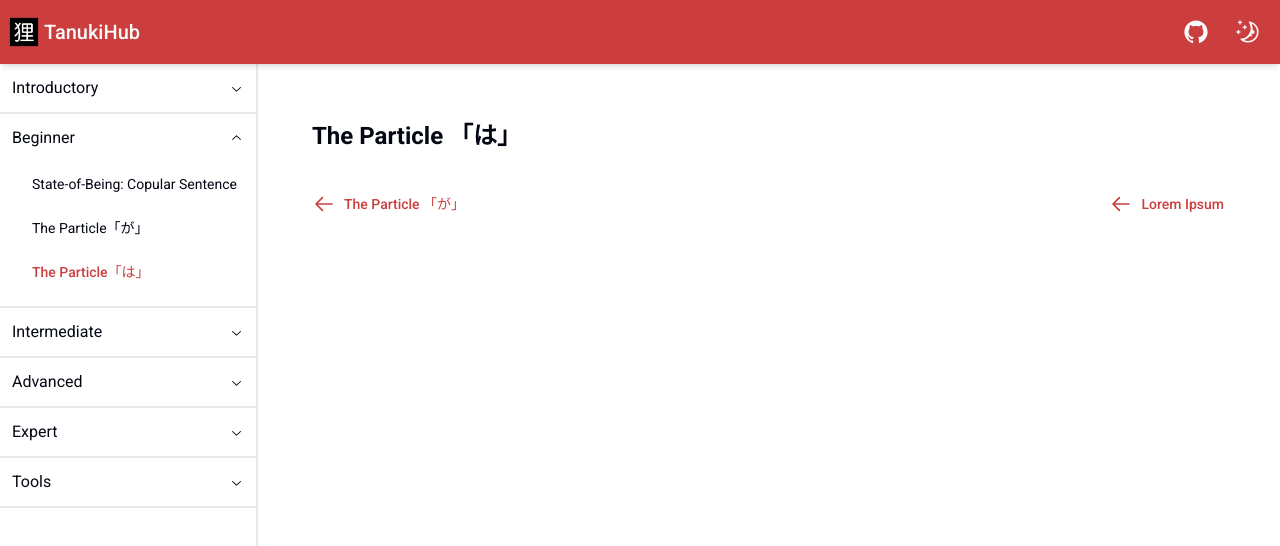
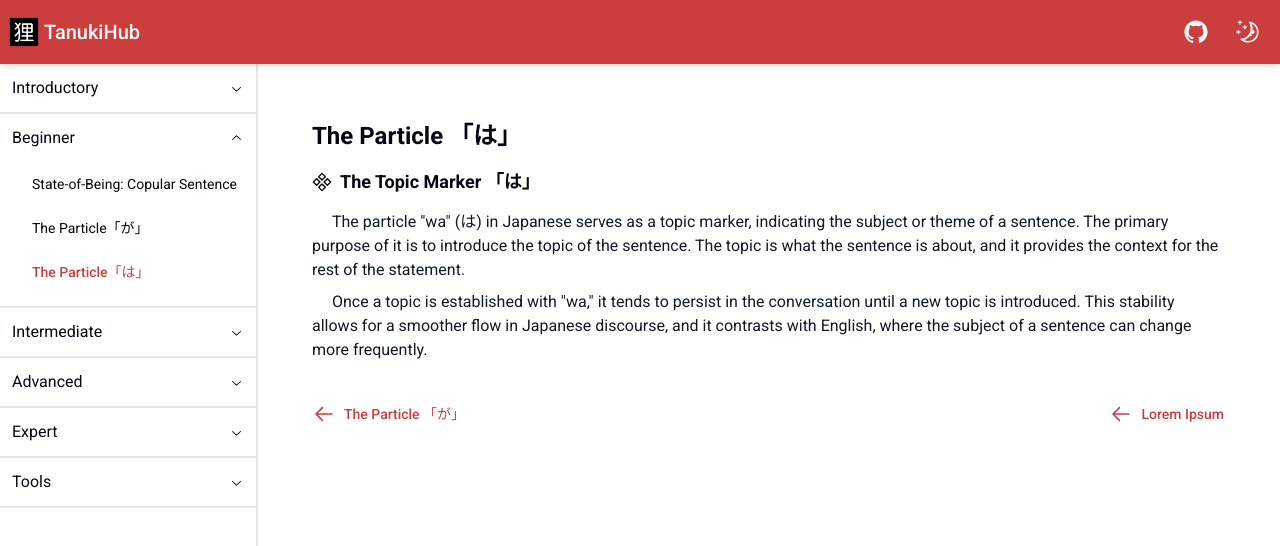
Before and after one commit to LinCie/tanukihub, a Next.js app: page /beginner/the-particle-ha in a window 1280 px wide. Shown: the top 546 px of the page. Built offline with nearby package versions, Linux system fonts and the light colour scheme.

Commit message:
preliminary commit

```diff
--- a/app/beginner/the-particle-ha/page.tsx
+++ b/app/beginner/the-particle-ha/page.tsx
@@ -5,15 +5,40 @@ import { Metadata } from "next";
 import BottomNavigation from "@/components/navigation/BottomNavigation";
 import BottomNavigationLink from "@/components/navigation/BottomNavigationLink";
 import PageTitle from "@/components/typography/PageTitle";
+import SectionTitle from "@/components/typography/SectionTitle";
+import Paragraph from "@/components/typography/Paragraph";
+import Japanese from "@/components/typography/Japanese";
 
 export const metadata: Metadata = {
   title: "TanukiHub | The Particle 「は」",
+};
+
+const TopicMarkerSection = () => {
+  return (
+    <section id="topic-marker-section">
+      <SectionTitle>The Topic Marker 「は」</SectionTitle>
+      <Paragraph>
+        The particle "wa" (<Japanese>は</Japanese>) in Japanese serves as a
+        topic marker, indicating the subject or theme of a sentence. The primary
+        purpose of it is to introduce the topic of the sentence. The topic is
+        what the sentence is about, and it provides the context for the rest of
+        the statement.
+      </Paragraph>
+      <Paragraph>
+        Once a topic is established with "wa," it tends to persist in the
+        conversation until a new topic is introduced. This stability allows for
+        a smoother flow in Japanese discourse, and it contrasts with English,
+        where the subject of a sentence can change more frequently.
+      </Paragraph>
+    </section>
+  );
 };
 
 export default function Page() {
   return (
     <div id="the-particle-ha">
       <PageTitle>The Particle 「は」</PageTitle>
+      <TopicMarkerSection />
       <BottomNavigation>
         <BottomNavigationLink href="/beginner/the-partivle-ga">
           The Particle 「が」
```
